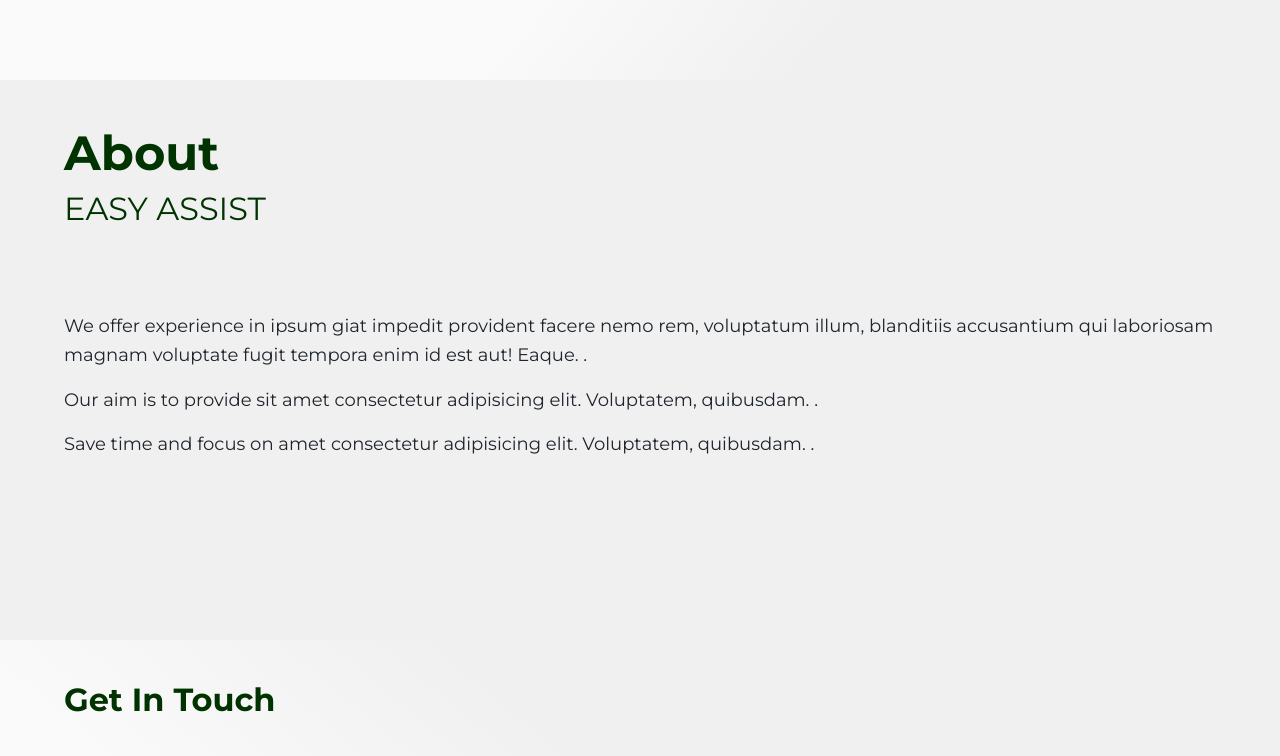
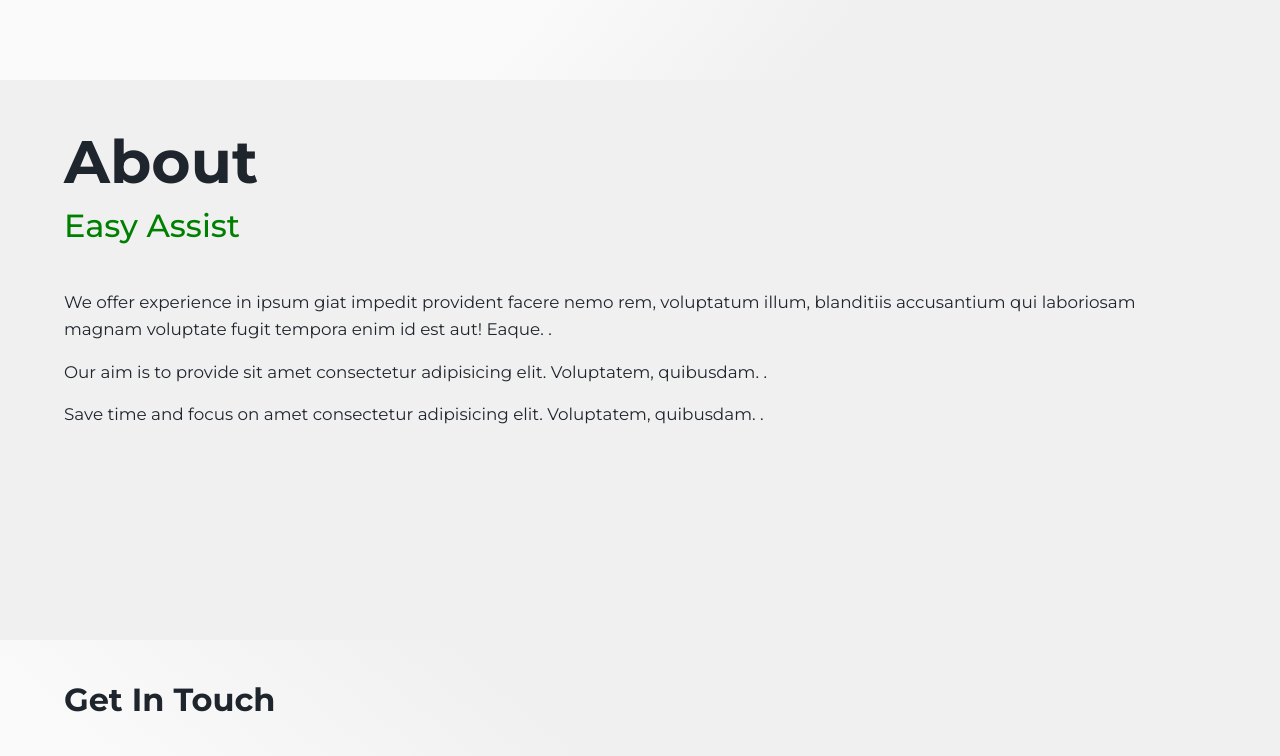
Before and after one commit to ShakexSempe/easy-assist, a plain HTML site: page index.html in a window 1280 px wide. Shown: the part 1080-1836 px from the top of the page. Drawn offline with Linux system fonts and the light colour scheme.

Commit message:
section colors

```diff
--- a/index.html
+++ b/index.html
@@ -239,7 +239,7 @@
 
     <section class="about">
       <div class="section-title io-item" data-after="easy assist">
-        <h2>About</h2>
+        <h2>About <span>Easy assist</span></h2>
       </div>
 
       <article>
@@ -258,7 +258,7 @@
       </article>
     </section>
 
-    <section class="cta">
+    <section class="section-cta">
       <h2>get in touch </h2>
 
       <div class="cta-grid">
--- a/sass/abstracts/_colors.scss
+++ b/sass/abstracts/_colors.scss
@@ -1,9 +1,8 @@
 // BACKGROUND COLORS
 $background-light: #fff;
 $background-gray: #f4f4f4;
-$background-dark: #333;
-$background-light: #f4f4f4;
-$brand-overlay: #a6b2bf;
+$background-gray-light: #fafafa;
+$background-gray-dark: #eee;
 
 // TEXT COLORS
 $text-black: #000;
--- a/sass/abstracts/_fonts.scss
+++ b/sass/abstracts/_fonts.scss
@@ -7,10 +7,8 @@
 }
 
 // TEXT SIZES
-$font-clamp-xsm: clamp(.975rem, 1.5vw, 1.05rem);
-$font-clamp-sm: clamp(1rem, 2vw, 1.125rem);
-$font-clamp-md: clamp(1.5rem, 3vw, 2rem);
-$font-clamp-lg: clamp(2rem, 5vw, 2.5rem);
-$font-clamp-xlg: clamp(2.5rem, 6vw, 3rem);
-
-$font-clamp-h4: clamp(1.1rem, 1.5vw, 1.225rem);
+$font-clamp-xsm: clamp(1rem, 1.5vw, 1.05rem);
+$font-clamp-sm: clamp(1.125rem, 2vw, 1.5rem);
+$font-clamp-md: clamp(1.25rem, 3vw, 2rem);
+$font-clamp-lg: clamp(1.5rem, 4vw, 2.25rem);
+$font-clamp-xlg: clamp(2rem, 5vw, 2.5rem);
--- a/sass/base/_base.scss
+++ b/sass/base/_base.scss
@@ -22,14 +22,14 @@ body {
     }
 
     h1, h2, h3, h4, h5, h6 {
-        color: abstracts.$brand-dark;
         text-transform: capitalize;
         text-wrap: balance;
     }
 
+
     p {
         font-size: 1rem;
-        font-size: abstracts.$font-clamp-sm;
+        font-size: abstracts.$font-clamp-xsm;
         font-weight: 400;
         line-height: 1.6;
         text-wrap: pretty;
@@ -53,22 +53,27 @@ section {
     .section-title {
         font-size: 2rem;
         font-size: abstracts.$font-clamp-md;
+        font-size: clamp(1.5rem, 4vw, 2.5rem);
 
-        color: abstracts.$brand-dark;
-        margin-bottom: 10vh;
+
+        margin-bottom: 5vh;
         text-transform: uppercase;
         position: relative;
         line-height: 1.4;
         // -webkit-box-reflect: below -.9rem linear-gradient(transparent, #0003);
 
-        &:after {
-            content: attr(data-after);
-            transition: 250ms;
-
-        }
+        // &:after {
+        //     content: attr(data-after);
+        //     transition: 250ms;
+        //     color: abstracts.$brand;
+        // }
 
         span {
             color: abstracts.$brand;
+            display: block;
+            font-weight: 500;
+            font-size: 1.25rem;
+            font-size: abstracts.$font-clamp-md;
         }
 
         &.io-item {
--- a/sass/layout/_about.scss
+++ b/sass/layout/_about.scss
@@ -19,7 +19,7 @@
 }
 
 
-.cta {
+.section-cta {
     // border: 3px solid red;
     background: linear-gradient(40deg, red 20%, blue 50%);
     background: linear-gradient(40deg, #fafafa 20%, hsl(0, 0%, 94%) 50%);
--- a/sass/layout/_hero.scss
+++ b/sass/layout/_hero.scss
@@ -29,9 +29,9 @@
         font-size: abstracts.$font-clamp-sm;
     }
 
-    span {
-        color: abstracts.$brand;
-    }
+    // span {
+    //     color: abstracts.$brand;
+    // }
 }
 
 // HERO SECTION = BANNER CONTENT
@@ -81,9 +81,10 @@
     h1 {
         margin-bottom: 1rem;
 
-        font-weight: 400;
+        font-weight: 500;
         font-size: 1rem;
-        font-size: clamp(1.25rem, 2.5vw, 1.5rem);
+        font-size: clamp(1.125rem, 2.5vw, 1.5rem);
+        font-size: abstracts.$font-clamp-sm;
 
         cursor: default;
         transition: 250ms;
@@ -93,6 +94,7 @@
         line-height: 1.2;
         font-size: 1.8rem;
         font-size: clamp(1.5rem, 4vw, 2.5rem);
+        font-size: abstracts.$font-clamp-lg;
         font-weight: 700;
     }
 
@@ -148,7 +150,7 @@
     }
 
     .btn {
-        // margin: 1rem 0 0;
+        margin: 1rem 0 0;
         width: 10.5rem;
         width: clamp(10.5rem, 25vw, 12rem);
 
```
Also changed, not shown: css/style.css, 1 other file.
